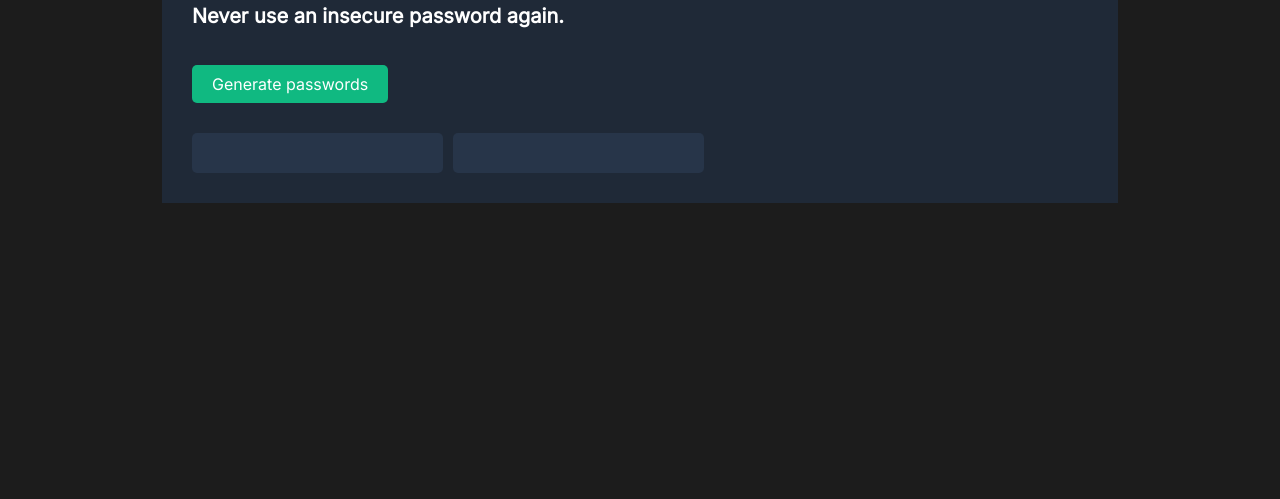
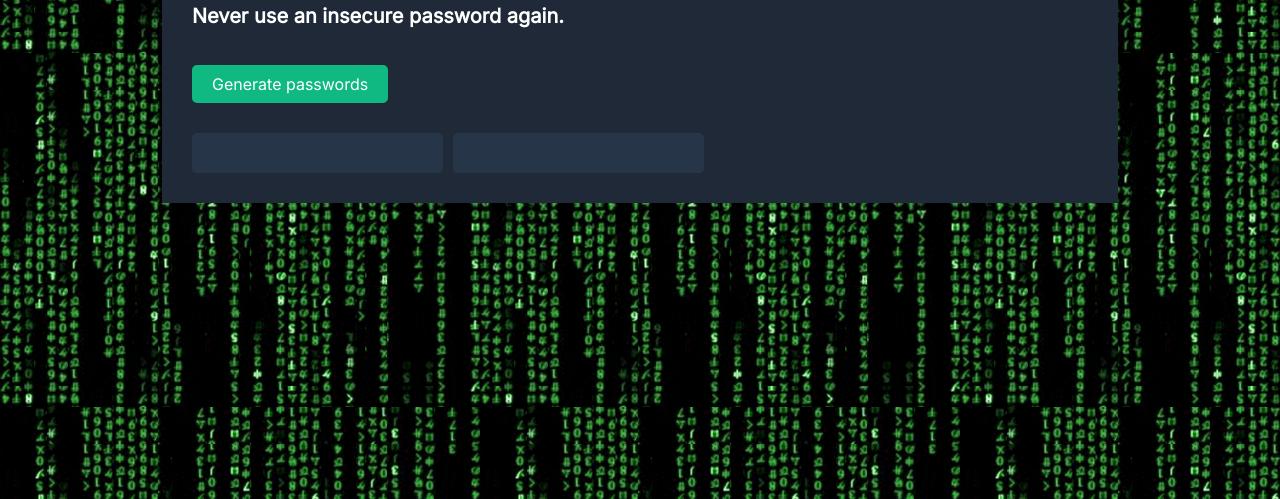
Before and after one commit to elenakovacheska1/password-generator-project, a plain HTML site: page index.html in a window 1280 px wide. Shown: the part 301-800 px from the top of the page. Drawn offline with nearby package versions, Linux system fonts and the light colour scheme.

Commit message:
change background

```diff
--- a/index.css
+++ b/index.css
@@ -1,8 +1,9 @@
 body {
     margin: 0;
-    background-color: #1C1C1C;
+    /* background-color: #1C1C1C; */
     color: white;
     font-family: 'Inter', sans-serif;
+    background: url("./background.gif");
 }
 
 .title {
```
Also changed, not shown: background.gif (added).
